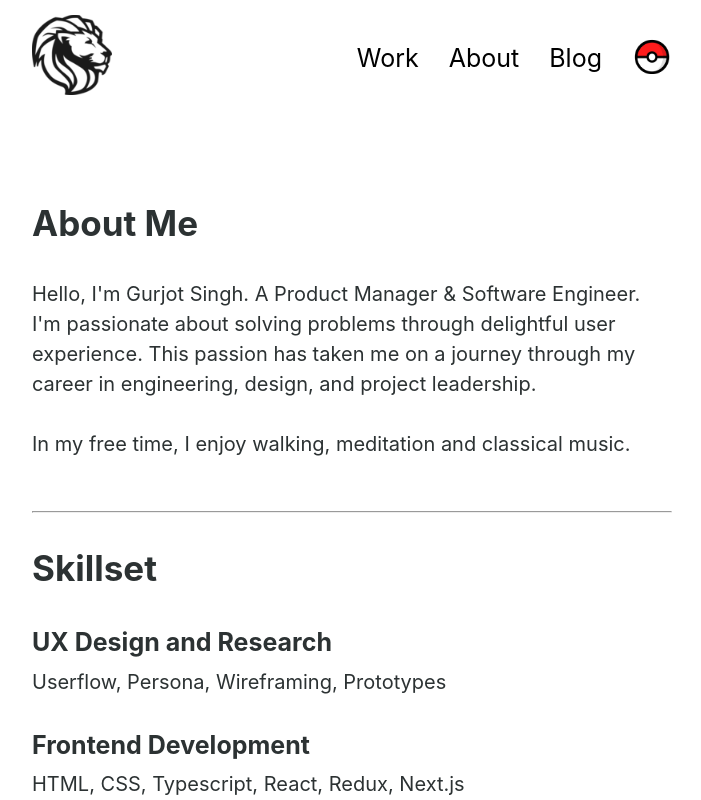
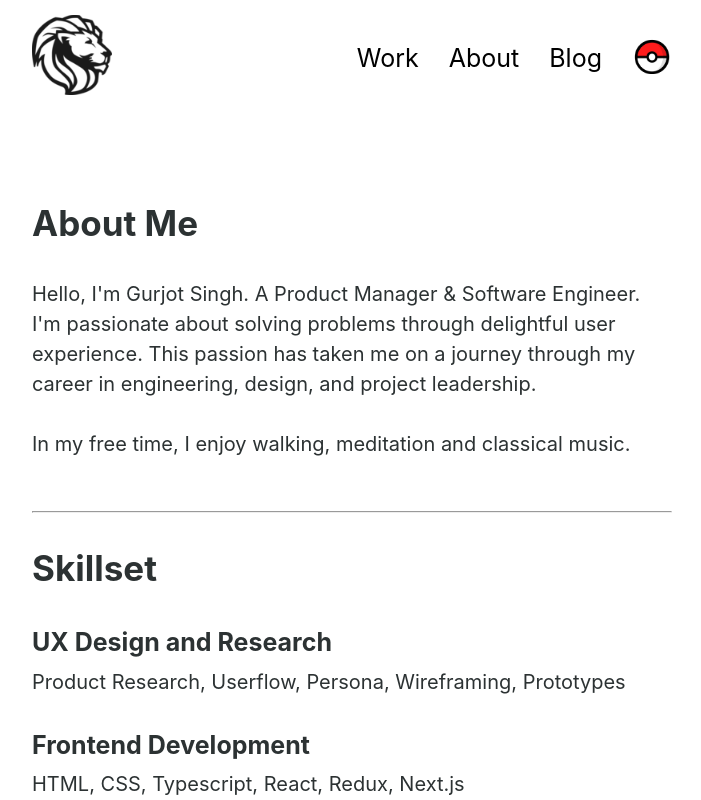
Before and after one commit to gurjotsinghdev/gurjotsinghdev, a Next.js app: page /about in a window 1280 px wide. Shown: the top 800 px of the page, without its empty margins (288-989 px from the left). Built offline with nearby package versions, Linux system fonts and the light colour scheme.

Commit message:
Final fixes

```diff
--- a/components/aboutMe.js
+++ b/components/aboutMe.js
@@ -20,7 +20,7 @@ export default function AboutMe ( ) {
                     Skillset
                 </h2>
                 <h3>UX Design and Research</h3>
-                <p>Userflow, Persona, Wireframing, Prototypes </p>
+                <p>Product Research, Userflow, Persona, Wireframing, Prototypes </p>
                 <h3>Frontend Development</h3>
                 <p>HTML, CSS, Typescript, React, Redux, Next.js </p>
                 <h3>Backend Development</h3>
```
